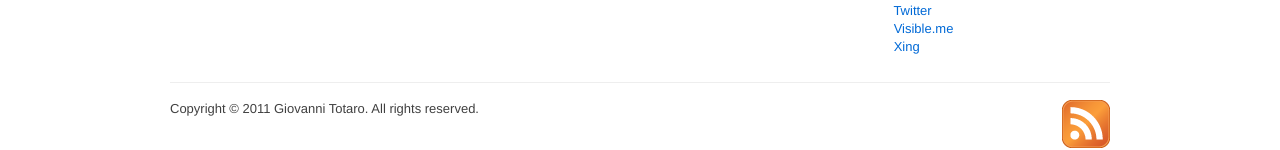
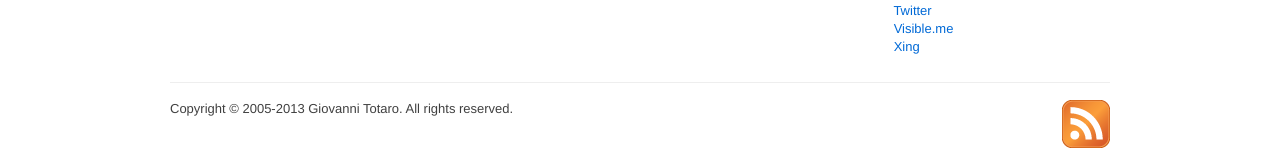
Before and after one commit to vannitotaro/vannitotaro.github.com, a Jekyll site: the page built from index.html, in a window 1280 px wide and 1027 px high. Shown: the part 874-1024 px from the top of the window. Built offline with Jekyll 4.4.1, drawn with Linux system fonts in a browser that asks for light colours; Markdown is read by kramdown in place of the engine named in the settings; comment, search, counter and statistics services are not loaded.

Commit message:
Update Copyright and License

```diff
--- a/_layouts/default.html
+++ b/_layouts/default.html
@@ -87,7 +87,7 @@
 
       <footer>
         <p>
-          Copyright &copy; 2011 Giovanni Totaro. All rights reserved.
+          Copyright &copy; 2005-2013 Giovanni Totaro. All rights reserved.
           <span class="pull-right"><a href="http://feeds.feedburner.com/ingtotaro" title="Subscribe to my blog posts"><img src="/img/feed.png" width="48" height="48" alt="Feed"></a></span>
         </p>
       </footer>
```
Also changed, not shown: README.md.
